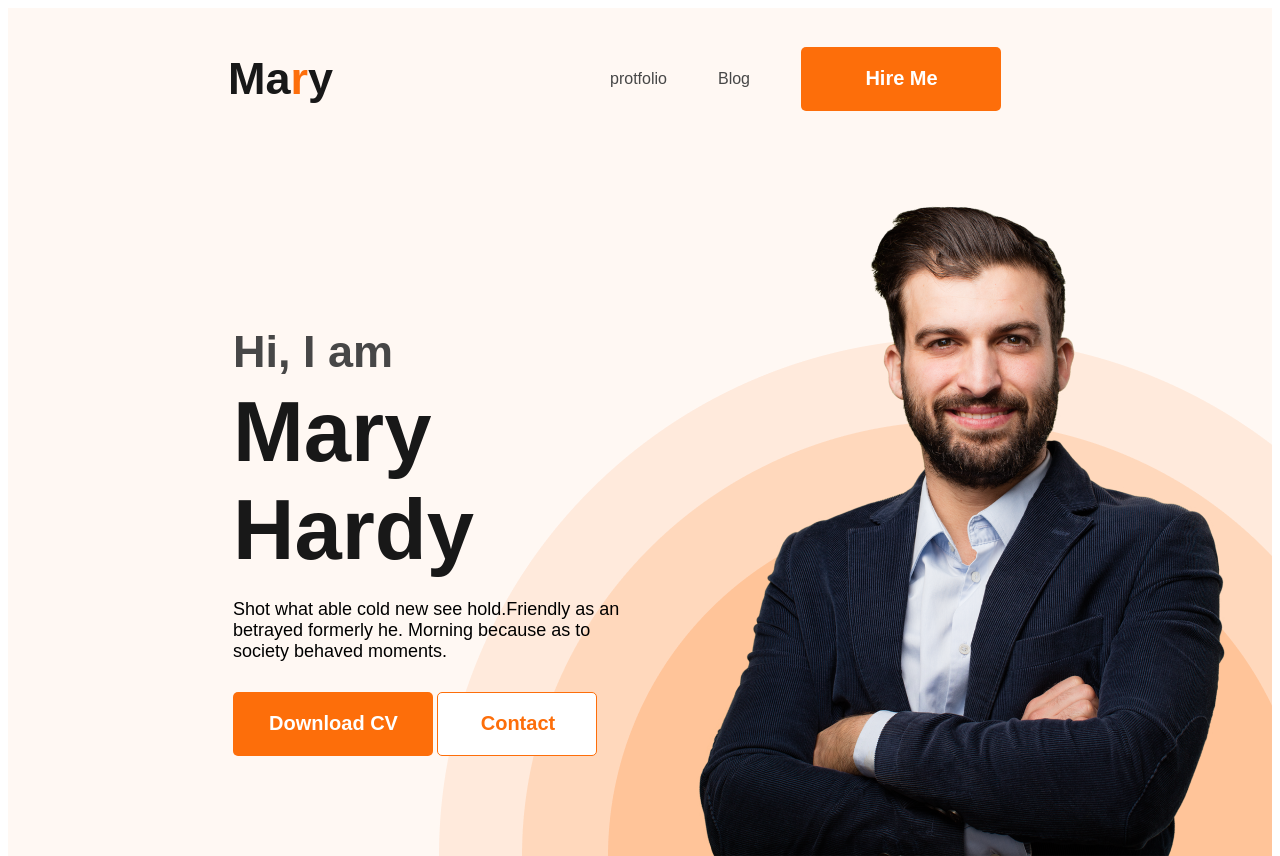
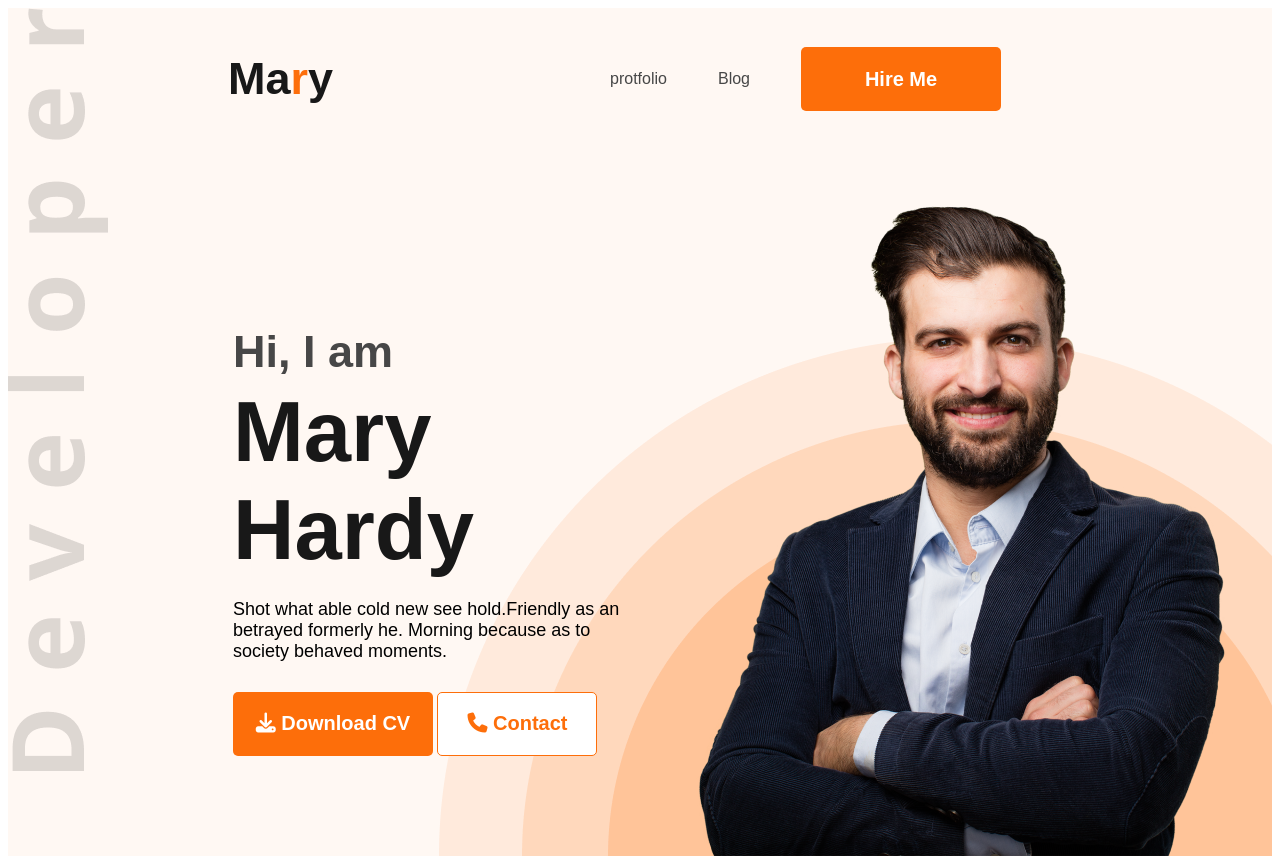
Before and after one commit to Mahfuj-976/webdeveloper-protfolio, a plain HTML site: page index.html in a window 1280 px wide. Shown: the top 856 px of the page. Drawn offline with nearby package versions, Linux system fonts and the light colour scheme.

Commit message:
added icon

```diff
--- a/index.html
+++ b/index.html
@@ -10,6 +10,7 @@
             href="https://fonts.googleapis.com/css2?family=Open+Sans:ital,wght@0,300..800;1,300..800&display=swap"
             rel="stylesheet">
         <link rel="stylesheet" href="styles/protfolio.css">
+        <script src="https://kit.fontawesome.com/69b524054d.js" crossorigin="anonymous"></script>
     </head>
     <body>
         <header class="header">
@@ -31,8 +32,8 @@
                     <p class="banner-description">Shot what able cold new see
                         hold.Friendly as an betrayed formerly he. Morning
                         because as to society behaved moments.</p>
-                    <button class="btn-primary">Download CV</button>
-                    <button class="contact-btn">Contact</button>
+                    <button class="btn-primary"><i class="fa-solid fa-download"></i>  Download CV</button>
+                    <button class="contact-btn"><i class="fa-solid fa-phone"></i>  Contact</button>
                 </div>
                 <img class="profile-pic" src="./images/hardy.png" alt="loading img">
             </div>
@@ -188,7 +189,7 @@
                     </div>
                 </div>
                 <div class="download-btn">
-                    <button class="btn-primary">Download CV</button>
+                    <button class="btn-primary"> <i class="fa-solid fa-download"></i>Download CV</button>
                 </div>
             </section>
 
--- a/styles/protfolio.css
+++ b/styles/protfolio.css
@@ -16,10 +16,11 @@ body {
   font-size: 20px;
   color: white;
   font-weight: 700;
-  padding: 18px 35px 19px 36px;
+  /* padding: 18px 35px 19px 36px; */
   width: 200px;
   height: 64px;
   flex-shrink: 0;
+
 }
 .contact-btn {
   width: 160px;
@@ -30,7 +31,7 @@ body {
   font-weight: 700;
   color: #fd6e0a;
   background: white;
-  padding: 18px 35px 19px 36px;
+  /* padding: 18px 35px 19px 36px; */
 }
 
 /* Nav related styles*/
@@ -64,8 +65,8 @@ nav a {
 /* header related style */
 .header {
   background-color: #fff8f3;
-  background-image: url("../images/header_bg.png");
-  background-position: bottom right;
+  background-image: url("../images/header_bg.png") , url('../images/developer.png');
+  background-position: bottom right , top left;
   background-repeat: no-repeat;
   margin-right: 0px;
 }
@@ -213,6 +214,7 @@ main section {
 .download-btn {
   text-align: center;
   margin: 50px 0px 130px;
+
 }
 
 /* footer styles */
```
